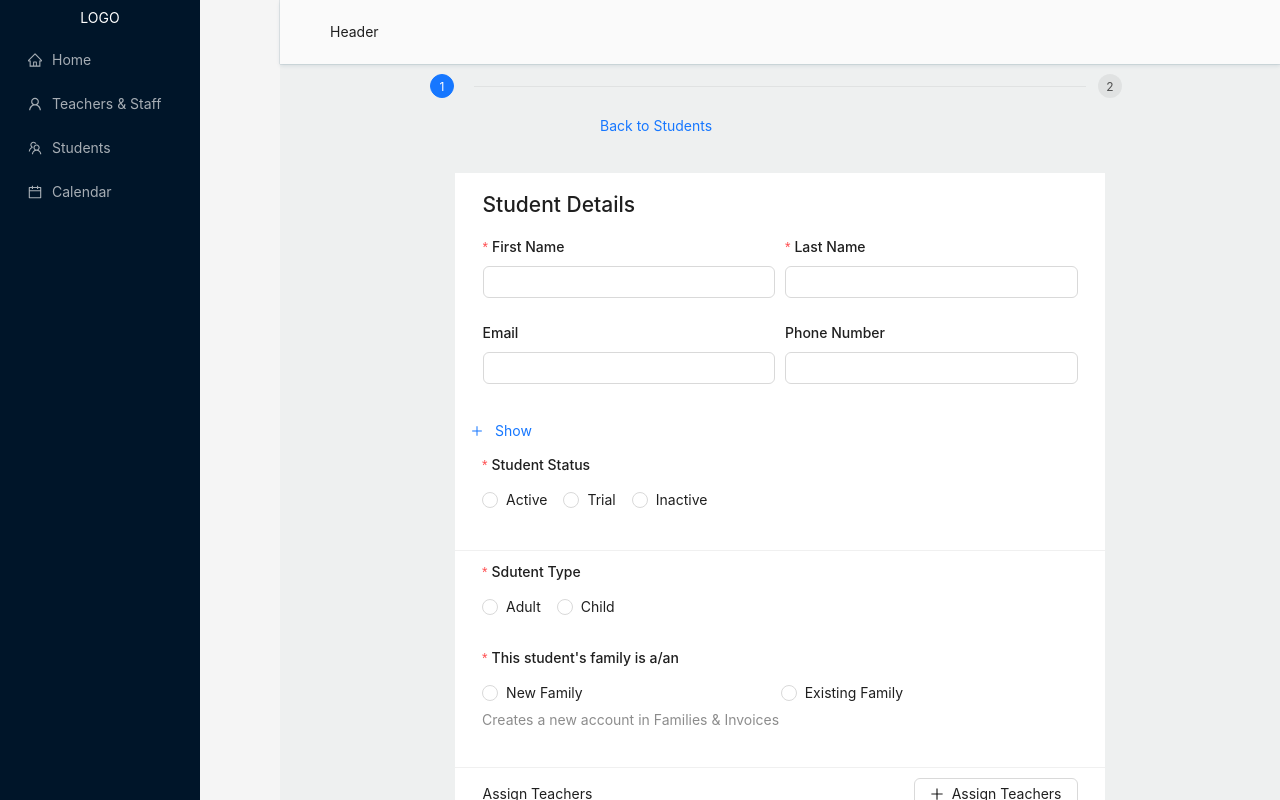
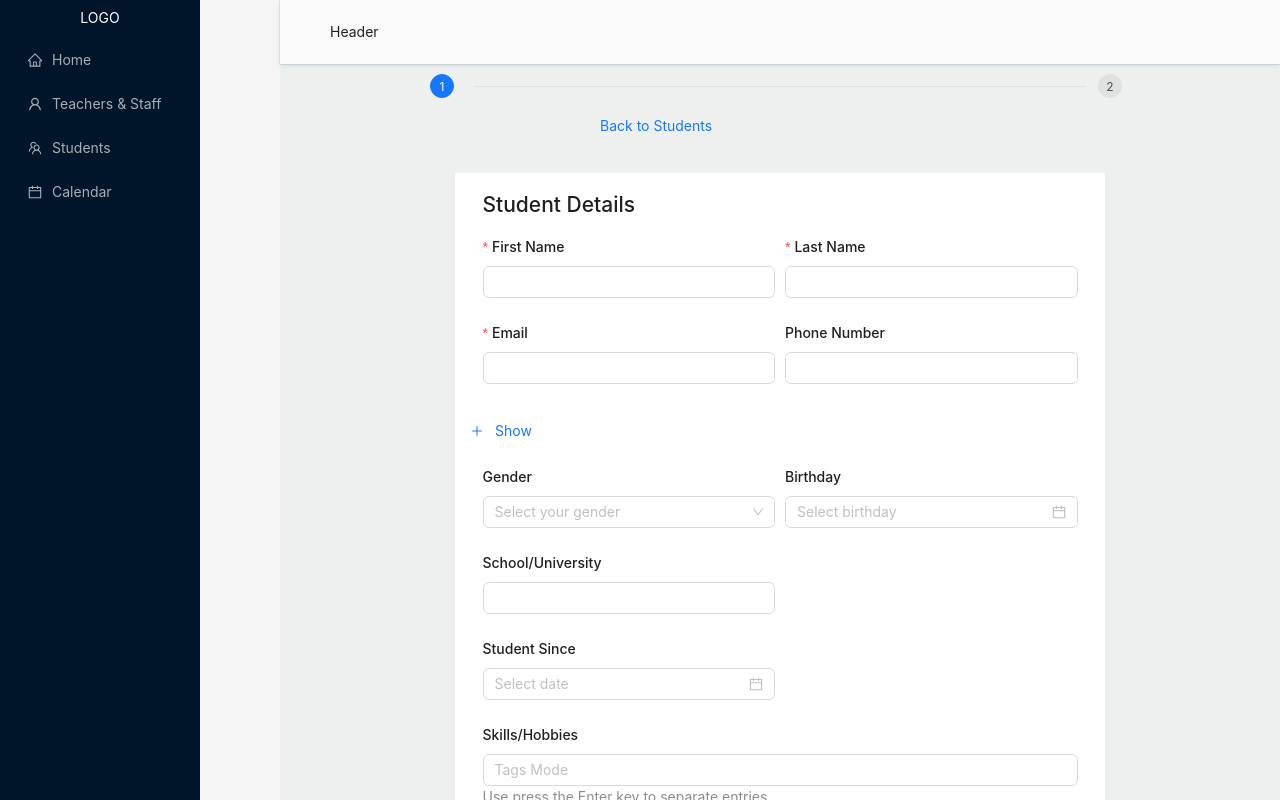
Before and after one commit to diasha003/EduManagmentSystem, a React (Create React App) app in the folder client/: page /students/add in a window 1280 px wide. Built offline with nearby package versions, Linux system fonts and the light colour scheme.

Commit message:
code review

```diff
--- a/client/src/pages/students/components/addStudentForm/AddStudentForm.css
+++ b/client/src/pages/students/components/addStudentForm/AddStudentForm.css
@@ -2,7 +2,6 @@
     background: #ffffff;
     margin-bottom: 20px;
     width: 65%;
-
 }
 
 /*
@@ -30,3 +29,7 @@
 .ant-input-suffix {
     color: gray;
 }
+
+.ant-select-single .ant-select-selector {
+    font-size: 14px;
+}
--- a/client/src/pages/students/components/addStudentForm/AddStudentForm.tsx
+++ b/client/src/pages/students/components/addStudentForm/AddStudentForm.tsx
@@ -25,7 +25,7 @@ const AddStudentForm: React.FC = () => {
     const [createStudent] = useCreateStudentMutation();
     const user = useAppSelector((state) => state.auth.user);
 
-    const onNextFinish = () => {
+    const onNextFinish = async () => {
         stepForm
             .validateFields({ validateOnly: false })
             .then(() => {
@@ -35,11 +35,16 @@ const AddStudentForm: React.FC = () => {
                 });
                 next();
             })
-            .catch(() => {});
+            .catch(() => {
+                console.log('catch');
+            });
+        //console.log(await stepForm.validateFields());
     };
 
     const onDoneFinish = async () => {
         const data = { ...formData, ...stepForm.getFieldsValue() } as CreateStudentDto;
+
+        console.log(data);
 
         // const result = await createEmployee({
         //     email: data.email,
@@ -85,9 +90,18 @@ const AddStudentForm: React.FC = () => {
         console.log('Received values of form: ', values);
     };
 
+    const validateMessages = {
+        required: 'required',
+        types: {
+            email: 'not a valid email!',
+            number: 'not a valid number!',
+            string: 'not a valid string!'
+        }
+    };
+
     const Step1Form = () => {
         return (
-            <Form layout="vertical" className="formStyle" onFinish={onFinish} form={stepForm}>
+            <Form layout="vertical" className="formStyle" onFinish={onFinish} form={stepForm} validateMessages={validateMessages}>
                 <Row gutter={10}>
                     <Col span={11}>
                         <h2 style={{ margin: '15px 0px' }}>Student Details</h2>
@@ -98,12 +112,12 @@ const AddStudentForm: React.FC = () => {
                 <Row gutter={10}>
                     <Col span={11}>
                         <Form.Item
-                            name="first_name"
+                            name="firstName"
                             label="First Name"
                             rules={[
                                 {
                                     required: true,
-                                    message: 'Please input  '
+                                    message: 'Please input first name'
                                 }
                             ]}
                         >
@@ -111,19 +125,19 @@ const AddStudentForm: React.FC = () => {
                         </Form.Item>
                     </Col>
                     <Col span={11}>
-                        <Form.Item label="Last Name" name="last_name" rules={[{ required: true, message: 'Please input ' }]}>
+                        <Form.Item label="Last Name" name="lastName" rules={[{ required: true, message: 'Please input last name' }]}>
                             <Input />
                         </Form.Item>
                     </Col>
                 </Row>
                 <Row gutter={10}>
                     <Col span={11}>
-                        <Form.Item name="email" label="Email">
+                        <Form.Item name="email" label="Email" rules={[{ required: true }]}>
                             <Input />
                         </Form.Item>
                     </Col>
                     <Col span={11}>
-                        <Form.Item label="Phone Number" name="phone_number">
+                        <Form.Item label="Phone Number" name="phoneNumber">
                             <Input />
                         </Form.Item>
                     </Col>
@@ -131,6 +145,7 @@ const AddStudentForm: React.FC = () => {
 
                 <Collapse
                     expandIcon={({ isActive }) => <PlusOutlined rotate={isActive ? 90 : 0} />}
+                    defaultActiveKey="1"
                     ghost
                     items={[
                         {
@@ -141,7 +156,7 @@ const AddStudentForm: React.FC = () => {
                                     <Row gutter={10}>
                                         <Col span={11}>
                                             <Form.Item name="gender" label="Gender  ">
-                                                <Select placeholder="select your gender">
+                                                <Select placeholder="Select your gender" style={{ width: '100%', height: 'auto' }}>
                                                     <Option value="male">Male</Option>
                                                     <Option value="female">Female</Option>
                                                 </Select>
@@ -149,13 +164,13 @@ const AddStudentForm: React.FC = () => {
                                         </Col>
                                         <Col span={11}>
                                             <Form.Item name="birthday" label="Birthday">
-                                                <DatePicker style={{ width: '100%' }} />
+                                                <DatePicker style={{ width: '100%' }} placeholder='Select birthday'/>
                                             </Form.Item>
                                         </Col>
                                     </Row>
                                     <Row gutter={10}>
                                         <Col span={11}>
-                                            <Form.Item name="school_university" label="School/University">
+                                            <Form.Item name="education" label="School/University">
                                                 <Input />
                                             </Form.Item>
                                         </Col>
@@ -163,7 +178,7 @@ const AddStudentForm: React.FC = () => {
                                     </Row>
                                     <Row gutter={10}>
                                         <Col span={11}>
-                                            <Form.Item name="student_since" label="Student Since">
+                                            <Form.Item name="studentSince" label="Student Since">
                                                 <DatePicker style={{ width: '100%' }} />
                                             </Form.Item>
                                         </Col>
@@ -171,7 +186,7 @@ const AddStudentForm: React.FC = () => {
                                     </Row>
                                     <Row gutter={10}>
                                         <Col span={22}>
-                                            <Form.Item name="skills_hobbys" label="Skills/Hobbys" extra="Use press the Enter key to separate entries">
+                                            <Form.Item name="hobbies" label="Skills/Hobbies" extra="Use press the Enter key to separate entries">
                                                 <Select
                                                     mode="tags"
                                                     style={{
@@ -220,8 +235,8 @@ const AddStudentForm: React.FC = () => {
                 <Row>
                     <Col span={22}>
                         <Form.Item
-                            name="type"
-                            label="Sdutent Type"
+                            name="studentType"
+                            label="Student Type"
                             rules={[
                                 {
                                     required: true
@@ -264,7 +279,7 @@ const AddStudentForm: React.FC = () => {
                             <Row gutter={10}>
                                 <Col span={11}>
                                     <Form.Item
-                                        name="parent_first_name"
+                                        name="parentFirstName"
                                         label="Parent First Name"
                                         rules={[
                                             {
@@ -277,26 +292,26 @@ const AddStudentForm: React.FC = () => {
                                     </Form.Item>
                                 </Col>
                                 <Col span={11}>
-                                    <Form.Item label="Parent Last Name" name="parent_last_name" rules={[{ required: !hasFamily, message: 'Please input ' }]}>
+                                    <Form.Item label="Parent Last Name" name="parentLastName" rules={[{ required: !hasFamily, message: 'Please input ' }]}>
                                         <Input />
                                     </Form.Item>
                                 </Col>
                             </Row>
                             <Row gutter={10}>
                                 <Col span={11}>
-                                    <Form.Item name="parent_email" label="Email">
+                                    <Form.Item name="parentEmail" label="Email">
                                         <Input />
                                     </Form.Item>
                                 </Col>
                                 <Col span={11}>
-                                    <Form.Item label="Phone Number" name="parent_phone_number">
+                                    <Form.Item label="Phone Number" name="parentPhoneNumber">
                                         <Input />
                                     </Form.Item>
                                 </Col>
                             </Row>
                             <Row>
                                 <Col span={22}>
-                                    <Form.Item name="parent_address" label="Address" style={{ padding: 0 }}>
+                                    <Form.Item name="parentAddress" label="Address" style={{ padding: 0 }}>
                                         <TextArea rows={3} />
                                     </Form.Item>
                                 </Col>
@@ -306,7 +321,7 @@ const AddStudentForm: React.FC = () => {
                         <Row gutter={10}>
                             <Col span={11}>
                                 <Form.Item
-                                    name="family_list"
+                                    name="familyList"
                                     label="Family"
                                     rules={[
                                         {
@@ -485,8 +500,7 @@ const AddStudentForm: React.FC = () => {
                         type="primary"
                         htmlType="submit"
                         onClick={() => {
-                            next();
-                            //onNextFinish();
+                            onNextFinish();
                         }}
                     >
                         Next
@@ -496,7 +510,7 @@ const AddStudentForm: React.FC = () => {
                     <Button
                         type="primary"
                         onClick={() => {
-                            //onDoneFinish();
+                            onDoneFinish();
                         }}
                     >
                         Done
```
Also changed, not shown: 1 other file (tests, documents, lock files or other folders).
